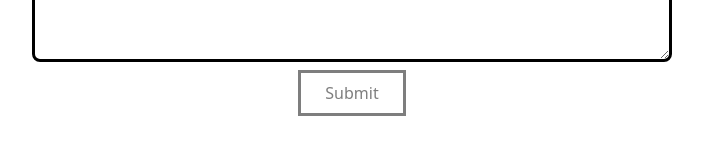
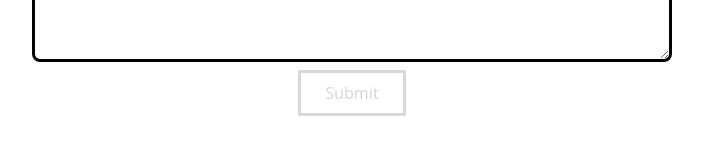
Before and after one commit to mouakiang/client-photography-site, a React (Create React App) app: page /contact in a window 1280 px wide. In both pictures the pointer is over the button "Submit". Shown: the part 617-772 px from the top of the page, without its empty margins (304-1007 px from the left). Built offline with nearby package versions, Linux system fonts and the light colour scheme.

Commit message:
font color added to btn

```diff
--- a/src/components/contact/contact.css
+++ b/src/components/contact/contact.css
@@ -42,10 +42,11 @@
     padding: .5rem 1.5rem;
     margin-bottom: 3rem;
     border: #000000 solid;
+    color: black;
 
     &:hover {
         cursor: pointer;
-        opacity: 0.5;
+        opacity: 0.15;
     }
 
 }
```
